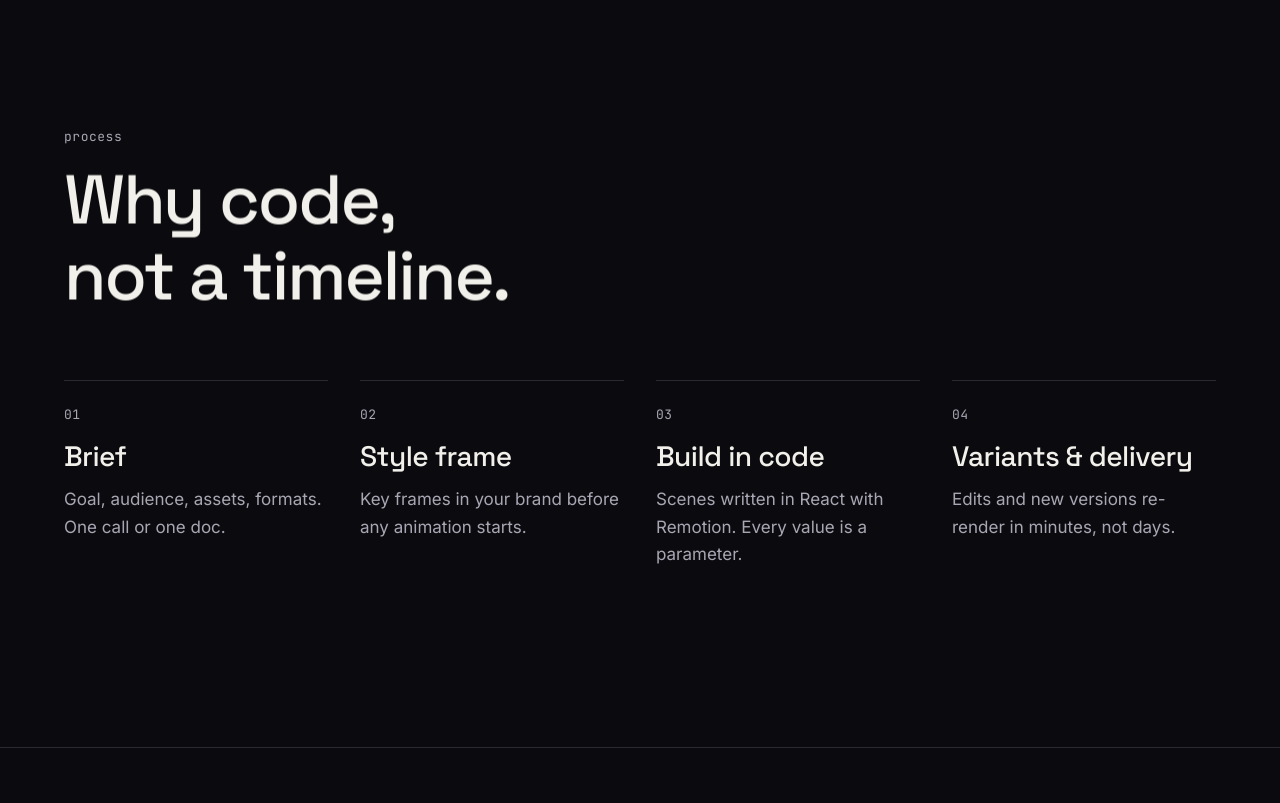
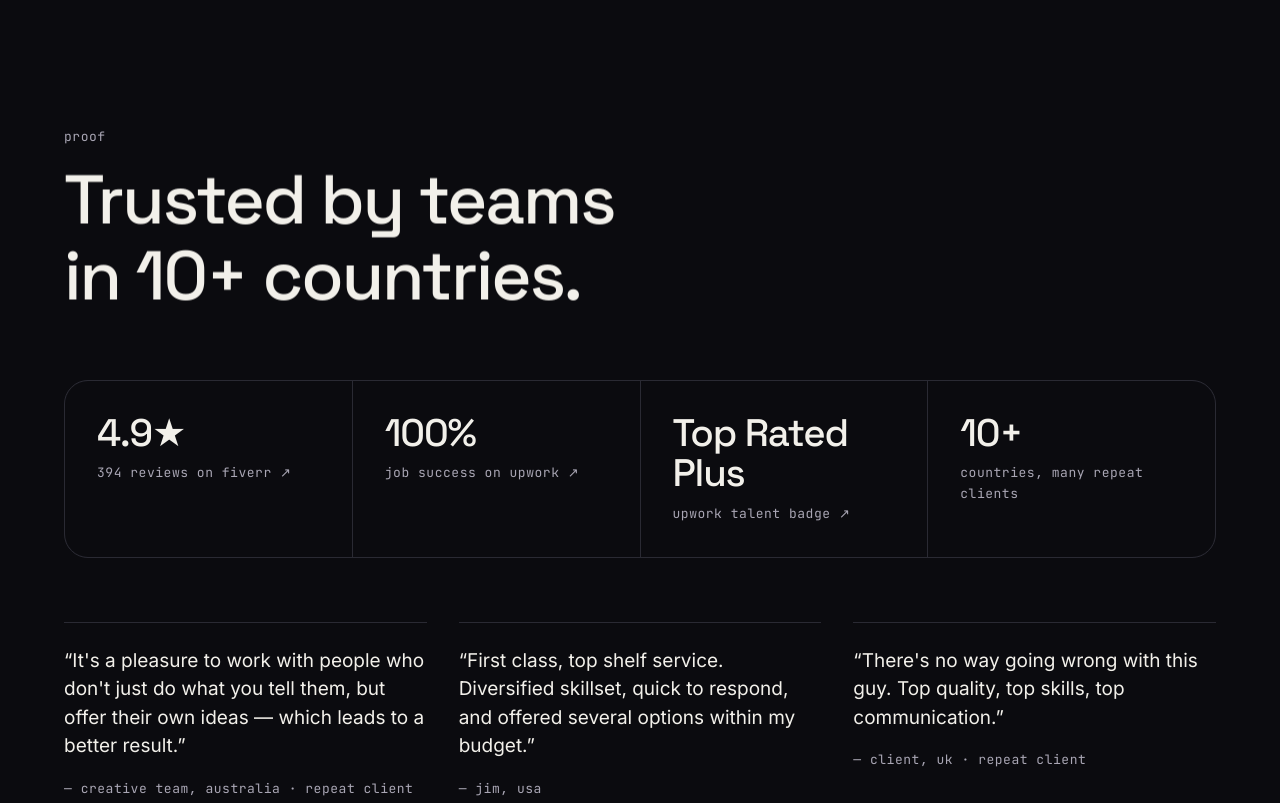
Before and after one commit to tiberiansunny/bonaidea-pro, an Astro site: page / in a window 1280 px wide. Shown: the part 3520-4323 px from the top of the page. Built offline with nearby package versions, Linux system fonts and the light colour scheme; Astro itself is replaced by a stand-in of ours.

Commit message:
Home: add proof block (Fiverr 4.9★/394, Upwork Top Rated Plus, 100% JSS, client quotes) (#1)
Claude-Session: https://claude.ai/code/session_017UBa7ibpvFnrzYFsE6XBdH

Co-authored-by: Denys Chernobaiev <dc@bonaidea.pro>
Co-authored-by: Claude Opus 5.5 <noreply@anthropic.com>

```diff
--- /dev/null
+++ b/src/components/Proof.astro
@@ -0,0 +1,81 @@
+---
+// Social proof from marketplace profiles. Numbers as of Nov 2026 — update when they change.
+const UPWORK = 'https://www.upwork.com/freelancers/~019c5030dade6e174d';
+const FIVERR = 'https://www.fiverr.com/bonaideapro';
+
+const stats = [
+  { v: '4.9★', l: '394 reviews on Fiverr', href: FIVERR },
+  { v: '100%', l: 'Job Success on Upwork', href: UPWORK },
+  { v: 'Top Rated Plus', l: 'Upwork talent badge', href: UPWORK },
+  { v: '10+', l: 'countries, many repeat clients' },
+];
+
+const quotes = [
+  {
+    q: "It's a pleasure to work with people who don't just do what you tell them, but offer their own ideas — which leads to a better result.",
+    a: 'Creative team, Australia · repeat client',
+  },
+  {
+    q: 'First class, top shelf service. Diversified skillset, quick to respond, and offered several options within my budget.',
+    a: 'Jim, USA',
+  },
+  {
+    q: "There's no way going wrong with this guy. Top quality, top skills, top communication.",
+    a: 'Client, UK · repeat client',
+  },
+];
+---
+<section class="hairline" id="proof">
+  <div class="wrap">
+    <p class="mono" data-reveal="up">proof</p>
+    <h2 class="h2" data-reveal="lines">Trusted by teams<br/>in 10+ countries.</h2>
+
+    <ul class="stats">
+      {stats.map((s) => (
+        <li data-reveal="up">
+          {s.href ? (
+            <a href={s.href} target="_blank" rel="noopener">
+              <span class="v">{s.v}</span>
+              <span class="mono">{s.l} ↗</span>
+            </a>
+          ) : (
+            <>
+              <span class="v">{s.v}</span>
+              <span class="mono">{s.l}</span>
+            </>
+          )}
+        </li>
+      ))}
+    </ul>
+
+    <div class="quotes">
+      {quotes.map((x) => (
+        <figure data-reveal="up">
+          <blockquote>“{x.q}”</blockquote>
+          <figcaption class="mono">— {x.a}</figcaption>
+        </figure>
+      ))}
+    </div>
+  </div>
+</section>
+
+<style>
+  h2 { margin: 16px 0 64px; }
+  .stats { list-style: none; margin: 0 0 64px; padding: 0; display: grid; grid-template-columns: repeat(4, 1fr); gap: 1px; background: var(--hairline); border: 1px solid var(--hairline); border-radius: var(--r-lg); overflow: hidden; }
+  .stats li { background: var(--ground); }
+  .stats li > a, .stats li { display: grid; gap: 10px; align-content: start; }
+  .stats li > a, .stats li:not(:has(a)) { padding: 32px; }
+  .stats li > a { transition: background var(--dur-base) var(--ease-out); height: 100%; }
+  .stats li > a:hover { background: var(--surface); }
+  .v { font: 500 clamp(28px, 3vw, 44px)/1.05 var(--font-display); letter-spacing: -0.03em; }
+
+  .quotes { display: grid; grid-template-columns: repeat(3, 1fr); gap: 32px; }
+  figure { margin: 0; border-top: 1px solid var(--hairline); padding-top: 24px; display: grid; gap: 18px; align-content: start; }
+  blockquote { margin: 0; font-size: 19px; line-height: 1.5; }
+
+  @media (max-width: 900px) {
+    .stats { grid-template-columns: 1fr 1fr; }
+    .quotes { grid-template-columns: 1fr; }
+  }
+  @media (max-width: 560px) { .stats li > a, .stats li:not(:has(a)) { padding: 24px; } }
+</style>
--- a/src/pages/index.astro
+++ b/src/pages/index.astro
@@ -2,6 +2,7 @@
 import Base from '../layouts/Base.astro';
 import Mark from '../components/Mark.astro';
 import WorkGrid from '../components/WorkGrid.astro';
+import Proof from '../components/Proof.astro';
 
 const services = [
   { n: '01', t: 'Product promo', d: '30–60 s launch and feature videos built from your real UI, brand and copy.' },
@@ -62,6 +63,8 @@ const steps = [
     </div>
   </section>
 
+  <Proof />
+
   <section class="hairline">
     <div class="wrap">
       <p class="mono" data-reveal="up">process</p>
```
